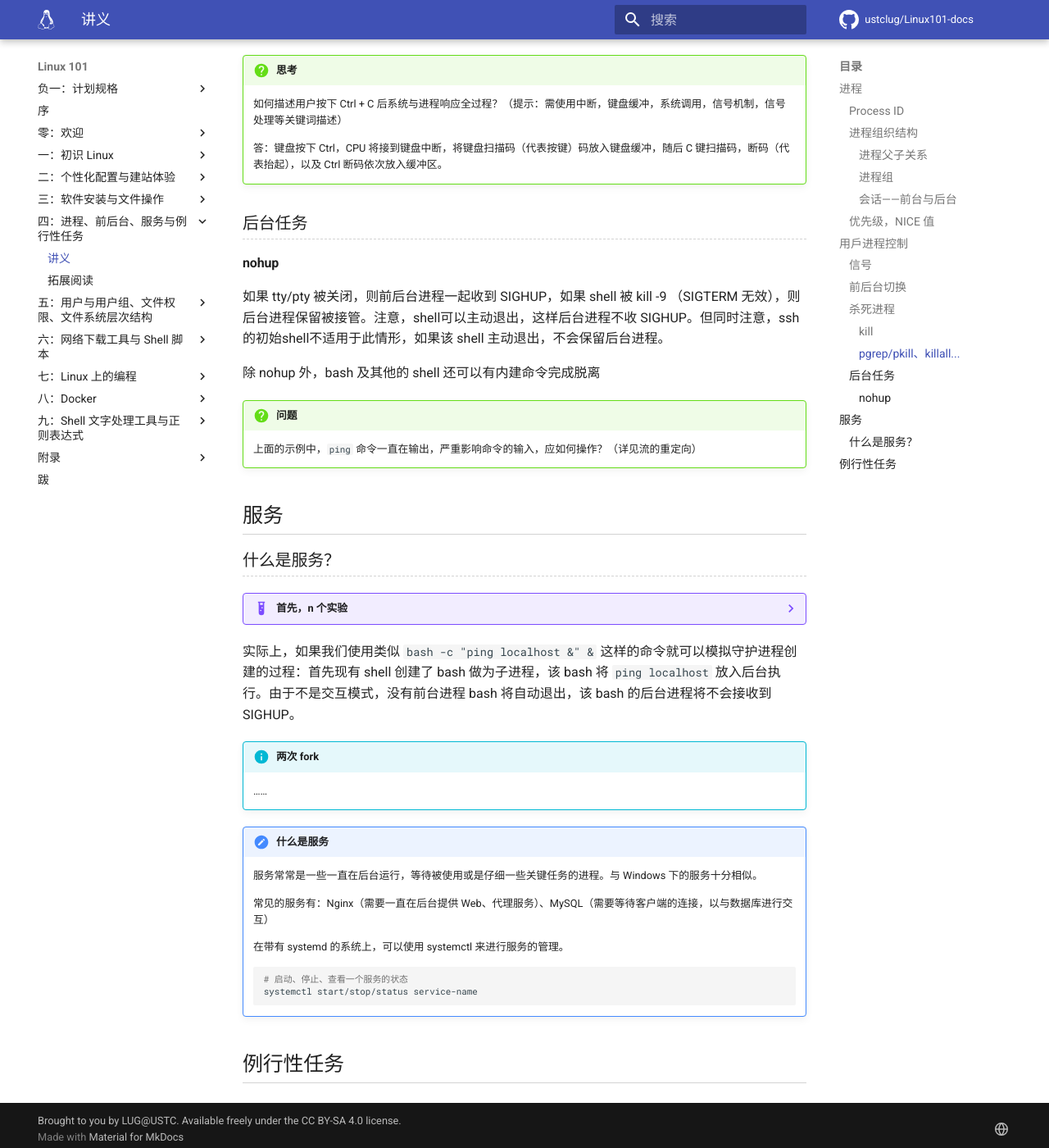
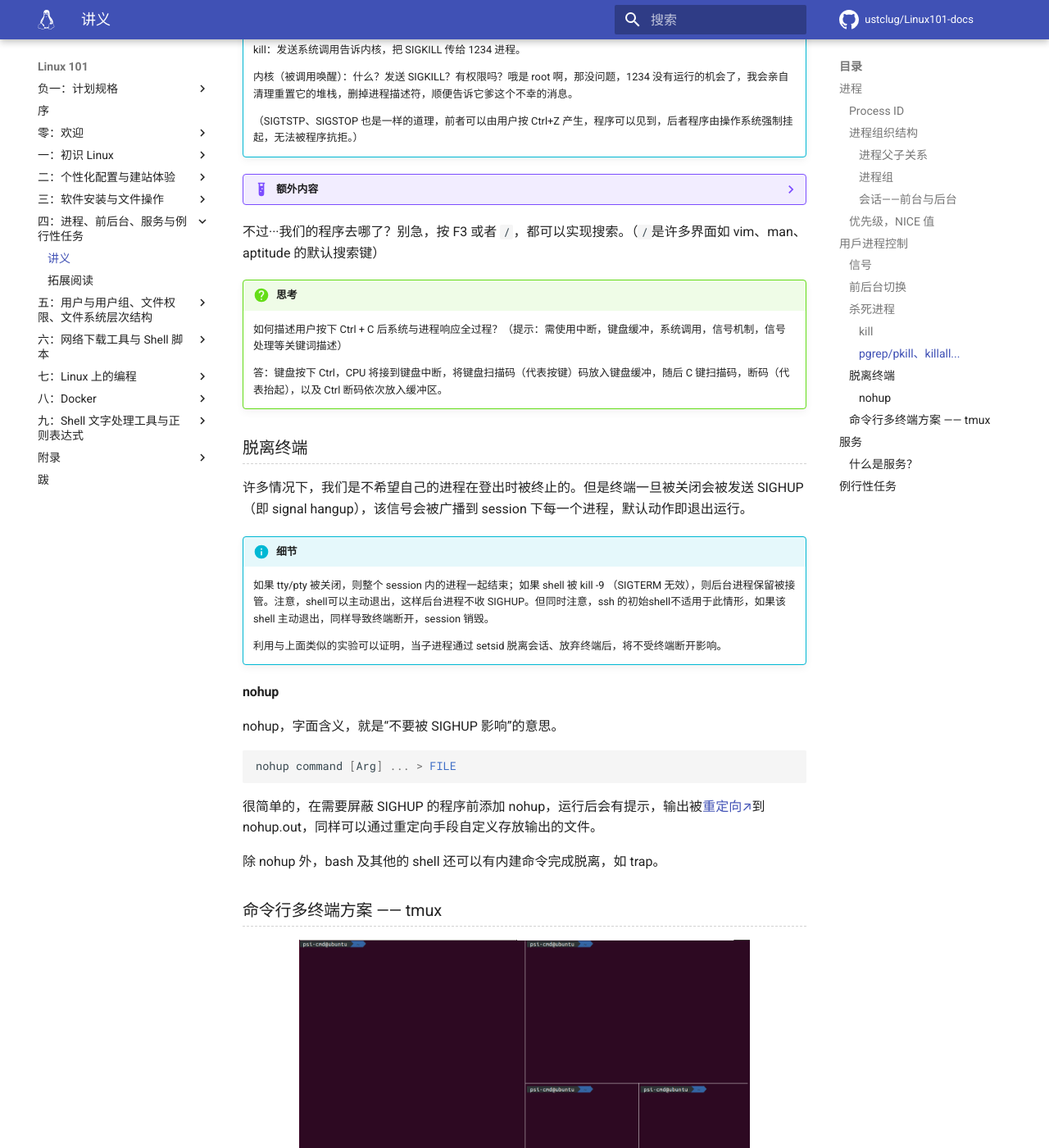
Before and after one commit to ustclug/Linux101-docs, an MkDocs documentation site: the page built from docs/Ch04/index.md, in a window 1280 px wide and 1400 px high, scrolled down 10257 px. Shown: the whole window at 82% size. Built offline with MkDocs 1.6.1 and Material for MkDocs 9.7.7, drawn with Linux system fonts in a browser that asks for light colours; comment, search, counter and statistics services are not loaded; some of the changed text lies outside the part shown.

Commit message:
confused by git add

```diff
--- a/docs/Ch04/index.md
+++ b/docs/Ch04/index.md
@@ -125,6 +125,9 @@ _按 F2，随后可以自主选择进程的属性列在面板上，以 Parent PI
     同时由 shell 进程创立的 forking 进程的进程组号（PGRP）为自己的 PID，剩余进程的 PGRP 则继承自最开始的 forking 进程，当然 PGRP 可以通过系统调用修改为自己，从原进程组中独立出去另起门户。
 
     接下来会看到进程 SID 一律为该进程的控制 shell 的 PID。<p class="more">随后观察守护进程，可以看到守护进程的 SID 一般是其本身 PID。</p>
+
+!!! question "问题"
+    上述实验中，输入 `./forking` 后一共产生了多少个进程呢，可以不看 htop 就推算出来吗？
 
 #### 会话——前台与后台 {#session}
 
@@ -294,6 +297,10 @@ emmm···为什么不是[1]呢？看来应该是这个 shell 前面已经挂起
 
 即一个 shell 及其创建的所有进程都知道 shell 中前台进程是谁。
 
+!!! question "问题"
+
+    上面的示例中，`ping` 命令一直在输出，严重影响命令的输入，应如何操作？（本篇即有相关答案）
+
 ### 杀死进程 {#kill}
 
 正如上所述，许多信号都会引发进程的终结，然而标准的终止进程信号是 SIGTERM，意味着一个进程的自然死亡。
@@ -345,6 +352,8 @@ emmm···为什么不是[1]呢？看来应该是这个 shell 前面已经挂起
 - xkill
 
     xkill 是针对窗口的 kill，运行该命令后，鼠标点击程序对应的窗口，就可以杀死该程序。
+
+实际上，kill 命令更详尽的 feature 在 `man 2 signal` 上。毕竟，kill 程序是对 `kill()` 系统调用的包装。
 
 
 !!! info "SIGTERM、SIGKILL"
@@ -411,17 +420,37 @@ emmm···为什么不是[1]呢？看来应该是这个 shell 前面已经挂起
 
     答：键盘按下 Ctrl，CPU 将接到键盘中断，将键盘扫描码（代表按键）码放入键盘缓冲，随后 C 键扫描码，断码（代表抬起），以及 Ctrl 断码依次放入缓冲区。
 
-### 后台任务 {#background-task}
+### 脱离终端 {#background-task}
+
+许多情况下，我们是不希望自己的进程在登出时被终止的。但是终端一旦被关闭会被发送 SIGHUP（即 signal hangup），该信号会被广播到 session 下每一个进程，默认动作即退出运行。
+
+!!! info "细节"
+    如果 tty/pty 被关闭，则整个 session 内的进程一起结束；如果 shell 被 kill -9 （SIGTERM 无效），则后台进程保留被接管。注意，shell可以主动退出，这样后台进程不收 SIGHUP。但同时注意，ssh 的初始shell不适用于此情形，如果该 shell 主动退出，同样导致终端断开，session 销毁。
+
+    利用与上面类似的实验可以证明，当子进程通过 setsid 脱离会话、放弃终端后，将不受终端断开影响。
 
 ####nohup
 
-如果 tty/pty 被关闭，则前后台进程一起收到 SIGHUP，如果 shell 被 kill -9 （SIGTERM 无效），则后台进程保留被接管。注意，shell可以主动退出，这样后台进程不收 SIGHUP。但同时注意，ssh 的初始shell不适用于此情形，如果该 shell 主动退出，不会保留后台进程。
+nohup，字面含义，就是“不要被 SIGHUP 影响”的意思。
 
-除 nohup 外，bash 及其他的 shell 还可以有内建命令完成脱离
+    nohup command [Arg] ... > FILE
 
-!!! question "问题"
+很简单的，在需要屏蔽 SIGHUP 的程序前添加 nohup，运行后会有提示，输出被<a href="/Ch09/#redirect">重定向↗</a>到 nohup.out，同样可以通过重定向手段自定义存放输出的文件。
 
-    上面的示例中，`ping` 命令一直在输出，严重影响命令的输入，应如何操作？（详见流的重定向）
+除 nohup 外，bash 及其他的 shell 还可以有内建命令完成脱离，如 trap。
+
+###命令行多终端方案 —— tmux
+
+<img src="images/tmux.png" width="80%"/>
+
+!!! info "问题产生了！"
+    一个终端（硬件概念）只有一套鼠标键盘，只能有一个 shell 主持一个 session 啊，那我在 ssh 的时候只有一个前台进程不是很不方便（同时有几个程序需要交互）。而且上面说过如果 ssh 网络断开，视为 pty 终端被关闭，也就意味着前后台一起收到 SIGHUP 一起去世，好不容易设置好的临时变量什么的还得重设...
+
+好说，一个 ssh 不行两个，两个 ssh 不行三个，<del>子子孙孙无穷尽也</del>。但是如果程序需要交互，就是 nohup 也救不了。
+
+怎么办呢？我们知道这其中最关键的矛盾在于，只要 pty 关闭，当前 session 下所有进程默认结束（当然可以向上面实验那样不响应 SIGHUP，做为孤儿进程被过继）。所以应该在 ssh 断开时保证 pty 的存在。
+
+tmux 做了什么呢？它接管了开在 tmux 中的
 
 ## 服务 {#service}
 
```
Also changed, not shown: docs/Appendix/glossary.md (+12 -0 lines).
